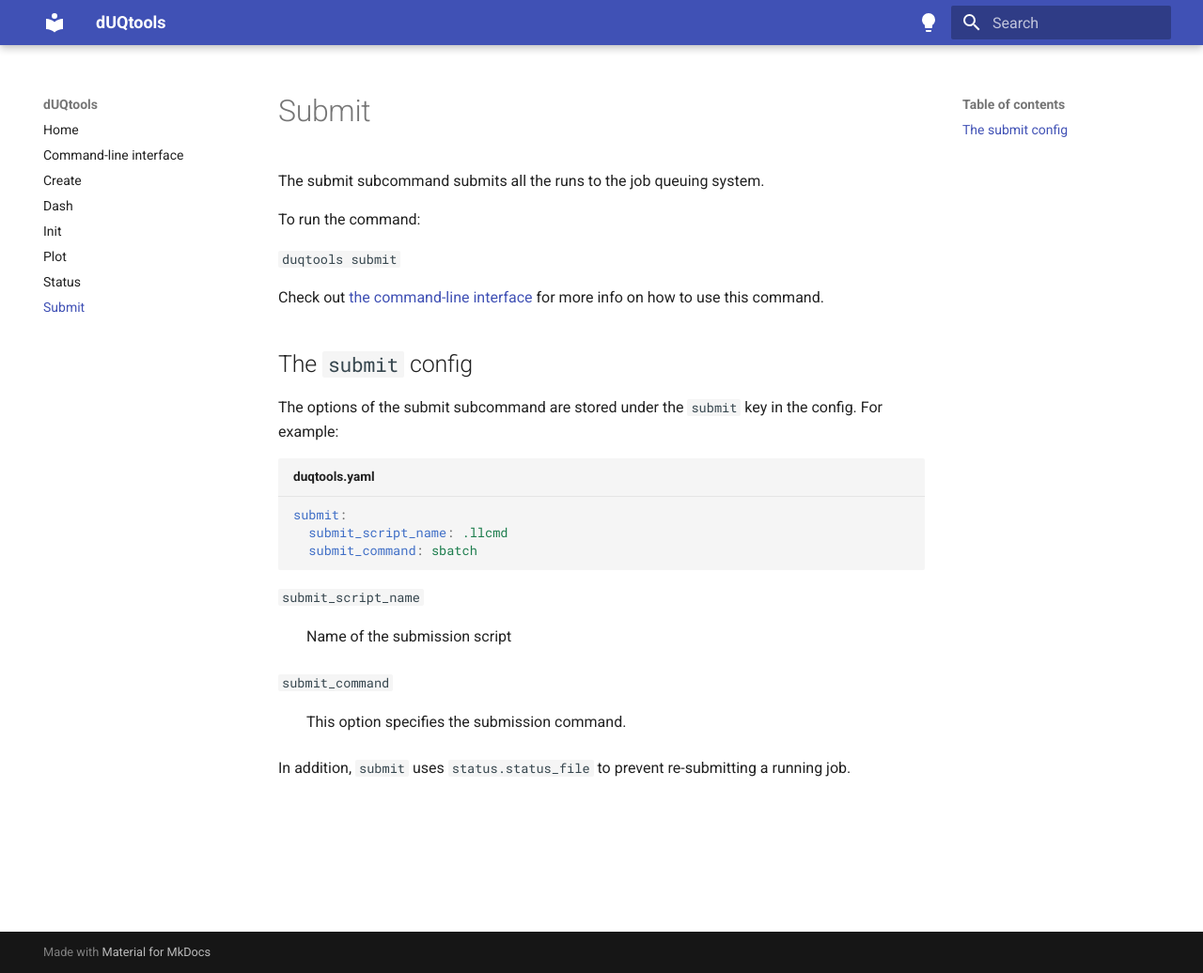
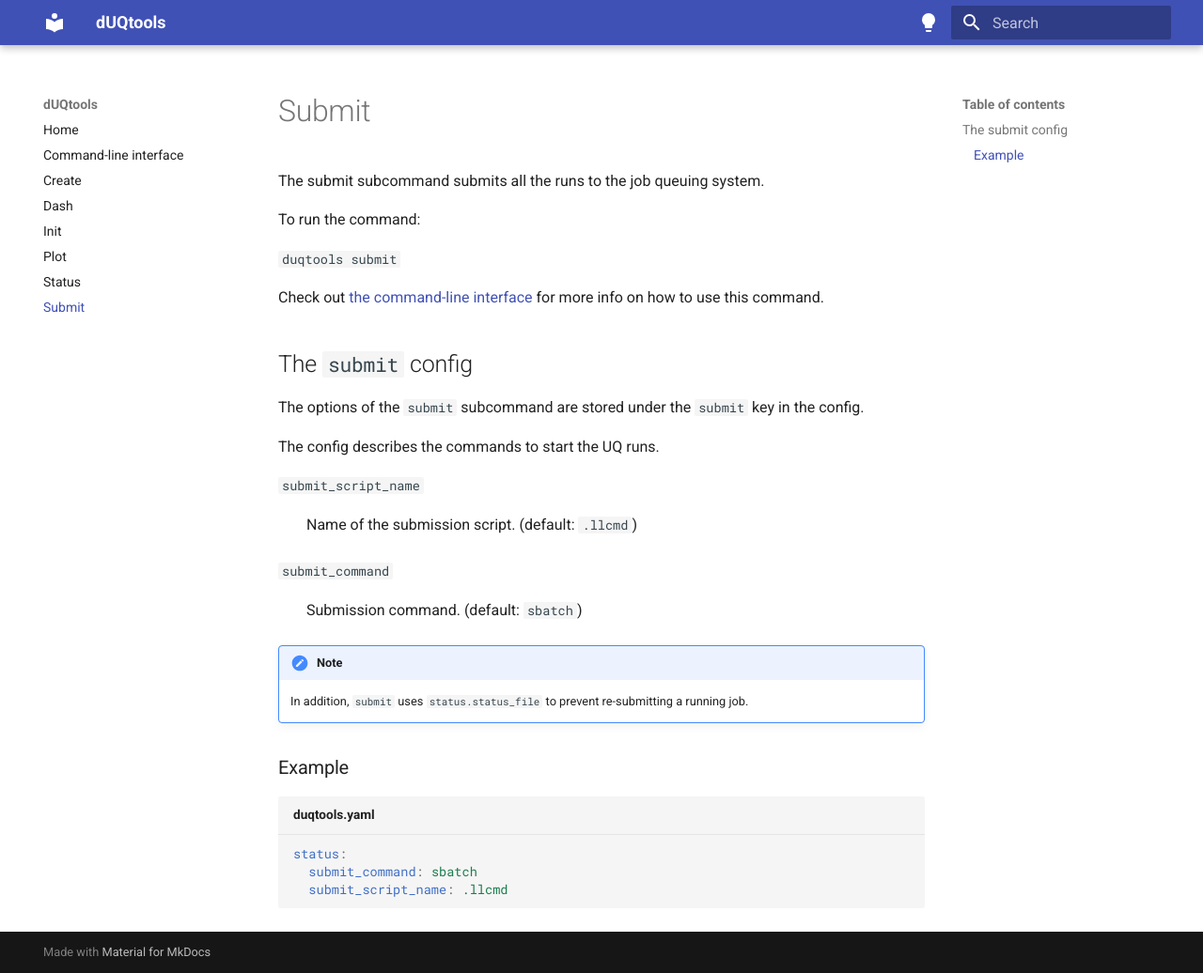
Before and after one commit to duqtools/duqtools, an MkDocs documentation site: the page built from docs/submit.md, in a window 1280 px wide and 1036 px high. Shown: the whole window at 94% size. Built offline with MkDocs 1.6.1 and Material for MkDocs 9.7.7, drawn with Linux system fonts in a browser that asks for light colours.

Commit message:
Update submit docs

````diff
--- a/docs/submit.md
+++ b/docs/submit.md
@@ -11,19 +11,26 @@
 
 ## The `submit` config
 
-The options of the submit subcommand are stored under the `submit` key in the config. For example:
+The options of the `submit` subcommand are stored under the `submit` key
+in the config.
 
+The config describes the commands to start the UQ runs.
+
+`submit_script_name`
+: Name of the submission script. (default: `.llcmd`)
+
+`submit_command`
+: Submission command. (default: `sbatch`)
+
+!!! note
+
+    In addition, `submit` uses `status.status_file` to prevent re-submitting a running job.
+
+### Example
 
 ```yaml title="duqtools.yaml"
-submit:
+status:
+  submit_command: sbatch
   submit_script_name: .llcmd
-  submit_command: sbatch
+
 ```
-
-`submit_script_name`
-: Name of the submission script
-
-`submit_command`
-: This option specifies the submission command.
-
-In addition, `submit` uses `status.status_file` to prevent re-submitting a running job.
````
Also changed, not shown: 2 other files.
